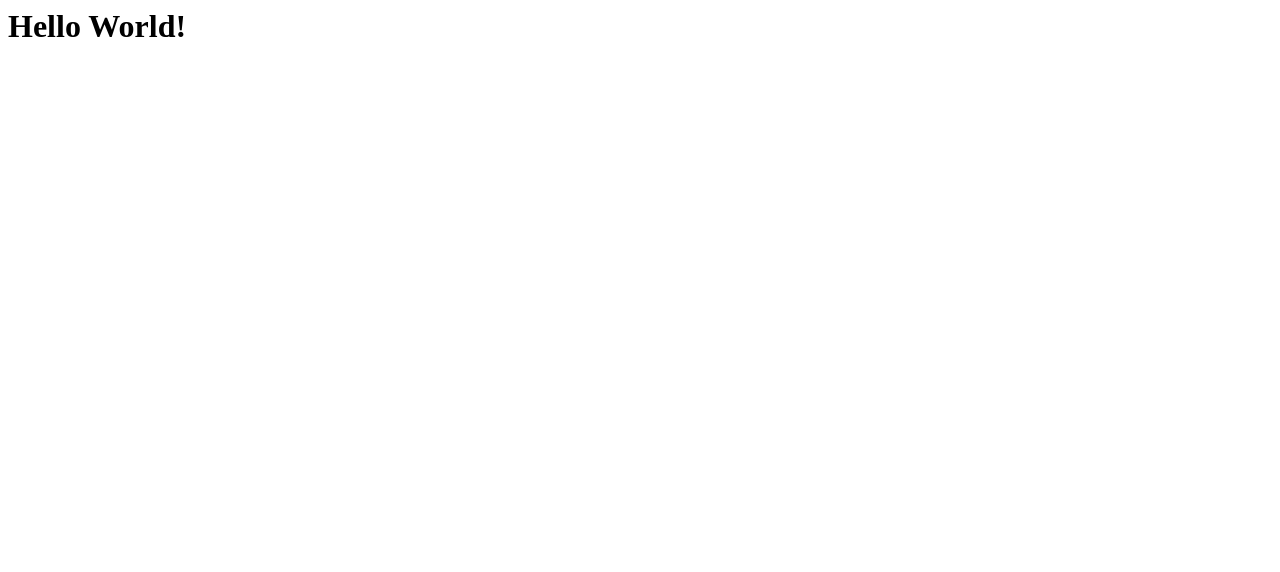
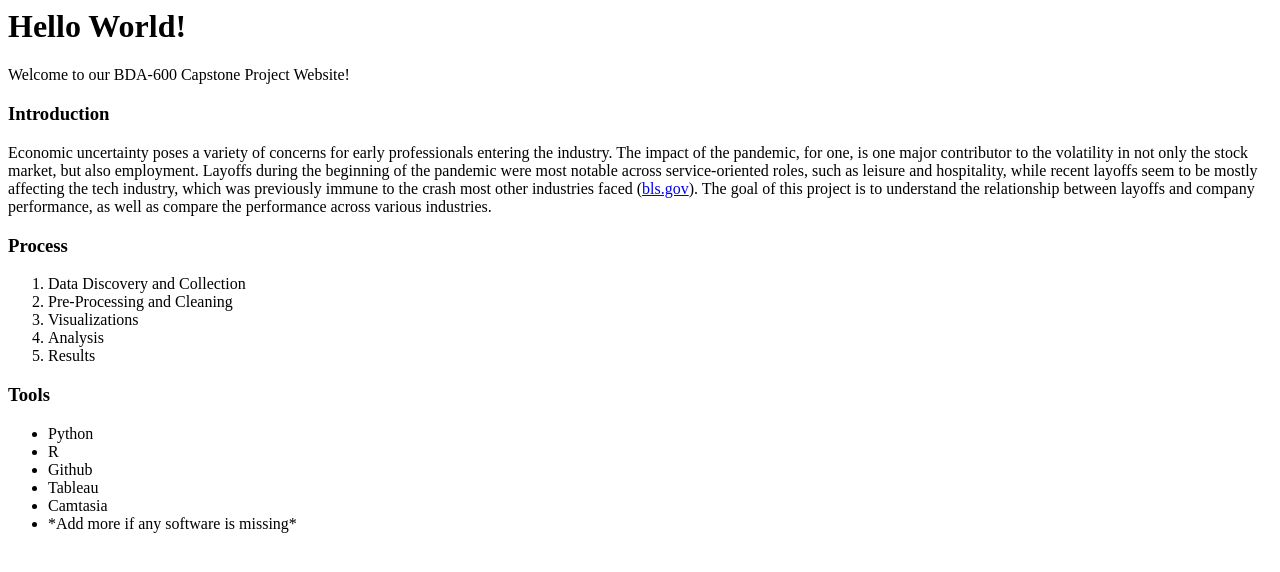
Before and after one commit to nickishi/BDA_600_Project, a plain HTML site: page index.html in a window 1280 px wide. Drawn offline with Linux system fonts and the light colour scheme.

Commit message:
Update index.html

```diff
--- a/index.html
+++ b/index.html
@@ -1 +1,81 @@
 <h1>Hello World!</h1>
+
+<!-- wp:template-part {"slug":"header","theme":"pub/blank-canvas-3","tagName":"header"} /-->
+
+<!-- wp:post-featured-image {"style":{"color":[]}} /-->
+
+<!-- wp:group {"tagName":"main","layout":{"type":"constrained"}} -->
+<main class="wp-block-group"><!-- wp:template-part {"slug":"t-itle","theme":"pub/blank-canvas-3"} /--></main>
+<!-- /wp:group -->
+
+<!-- wp:paragraph -->
+<p>Welcome to our BDA-600 Capstone Project Website!</p>
+<!-- /wp:paragraph -->
+
+<!-- wp:embed {"providerNameSlug":"youtube","responsive":true} /-->
+
+<!-- wp:heading {"textAlign":"left","level":3} -->
+<h3 class="wp-block-heading has-text-align-left"><strong>Introduction</strong></h3>
+<!-- /wp:heading -->
+
+<!-- wp:paragraph -->
+<p>Economic uncertainty poses a variety of concerns for early professionals entering the industry. The impact of the pandemic, for one, is one major contributor to the volatility in not only the stock market, but also employment. Layoffs during the beginning of the pandemic were most notable across service-oriented roles, such as leisure and hospitality, while recent layoffs seem to be mostly affecting the tech industry, which was previously immune to the crash most other industries faced (<a href="https://www.bls.gov/charts/employment-situation/employment-levels-by-industry.htm">bls.gov</a>). The goal of this project is to understand the relationship between layoffs and company performance, as well as compare the performance across various industries.</p>
+<!-- /wp:paragraph -->
+
+<!-- wp:heading {"textAlign":"left","level":3} -->
+<h3 class="wp-block-heading has-text-align-left"><strong>Process</strong></h3>
+<!-- /wp:heading -->
+
+<!-- wp:list {"ordered":true} -->
+<ol><!-- wp:list-item -->
+<li>Data Discovery and Collection</li>
+<!-- /wp:list-item -->
+
+<!-- wp:list-item -->
+<li>Pre-Processing and Cleaning</li>
+<!-- /wp:list-item -->
+
+<!-- wp:list-item -->
+<li>Visualizations</li>
+<!-- /wp:list-item -->
+
+<!-- wp:list-item -->
+<li>Analysis</li>
+<!-- /wp:list-item -->
+
+<!-- wp:list-item -->
+<li>Results</li>
+<!-- /wp:list-item --></ol>
+<!-- /wp:list -->
+
+<!-- wp:heading {"textAlign":"left","level":3} -->
+<h3 class="wp-block-heading has-text-align-left"><strong>Tools</strong></h3>
+<!-- /wp:heading -->
+
+<!-- wp:list -->
+<ul><!-- wp:list-item -->
+<li>Python </li>
+<!-- /wp:list-item -->
+
+<!-- wp:list-item -->
+<li>R</li>
+<!-- /wp:list-item -->
+
+<!-- wp:list-item -->
+<li>Github</li>
+<!-- /wp:list-item -->
+
+<!-- wp:list-item -->
+<li>Tableau</li>
+<!-- /wp:list-item -->
+
+<!-- wp:list-item -->
+<li>Camtasia</li>
+<!-- /wp:list-item -->
+
+<!-- wp:list-item -->
+<li>*Add more if any software is missing*</li>
+<!-- /wp:list-item --></ul>
+<!-- /wp:list -->
+
+<!-- wp:template-part {"slug":"footer","theme":"pub/blank-canvas-3","tagName":"footer"} /-->
```
